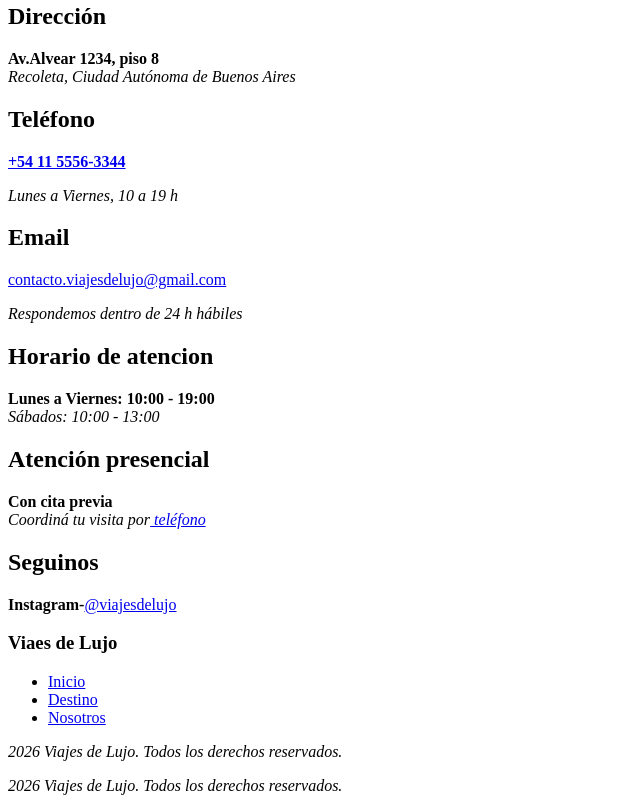
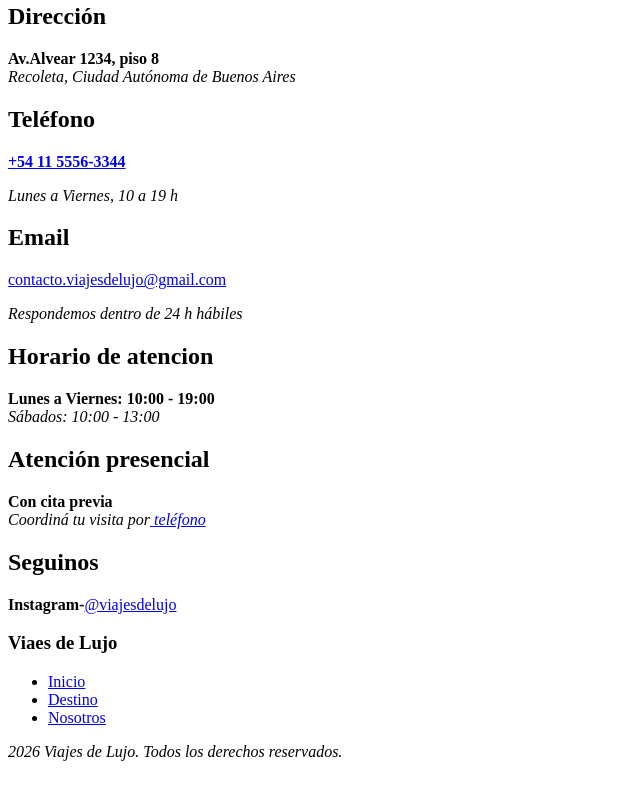
Before and after one commit to FacundoRicchi2005/Trabajo-Grupal, a plain HTML site: page contacto.html in a window 1280 px wide. Shown: the part 353-1164 px from the top of the page, without its empty margins (0-640 px from the left). After the commit the page ends 1130 px from the top, so only its background shows below. Drawn offline with Linux system fonts and the light colour scheme.

Commit message:
Remove duplicate address from footer
Removed duplicate footer address section.

```diff
--- a/contacto.html
+++ b/contacto.html
@@ -64,8 +64,5 @@
       <p><em>2026 Viajes de Lujo. Todos los derechos reservados.</em></p>
       </adress>
     </footer>
-      <adress>
-      <p><em>2026 Viajes de Lujo. Todos los derechos reservados.</em></p>
-      </adress>
   </body>
 </html>
```
